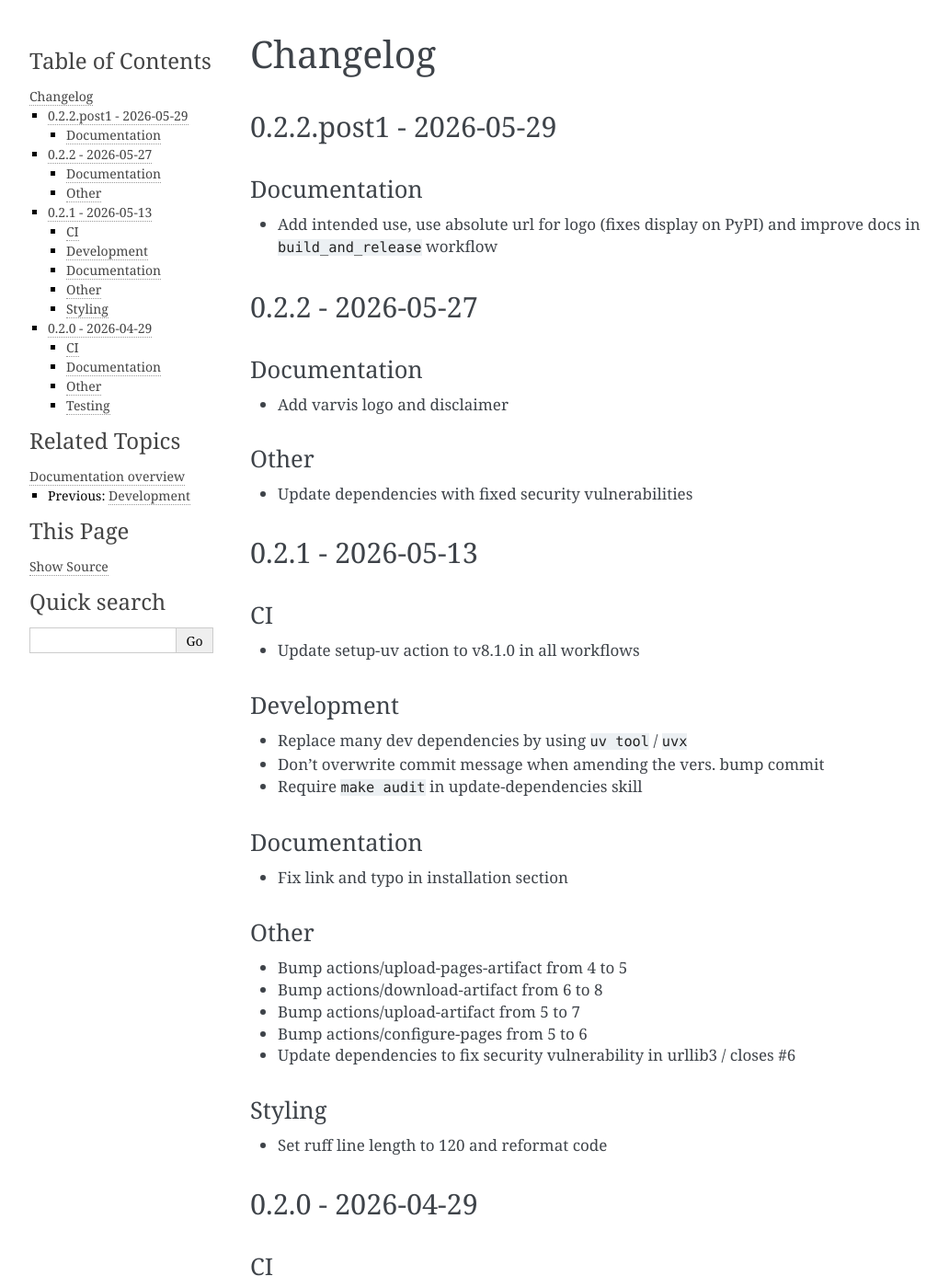
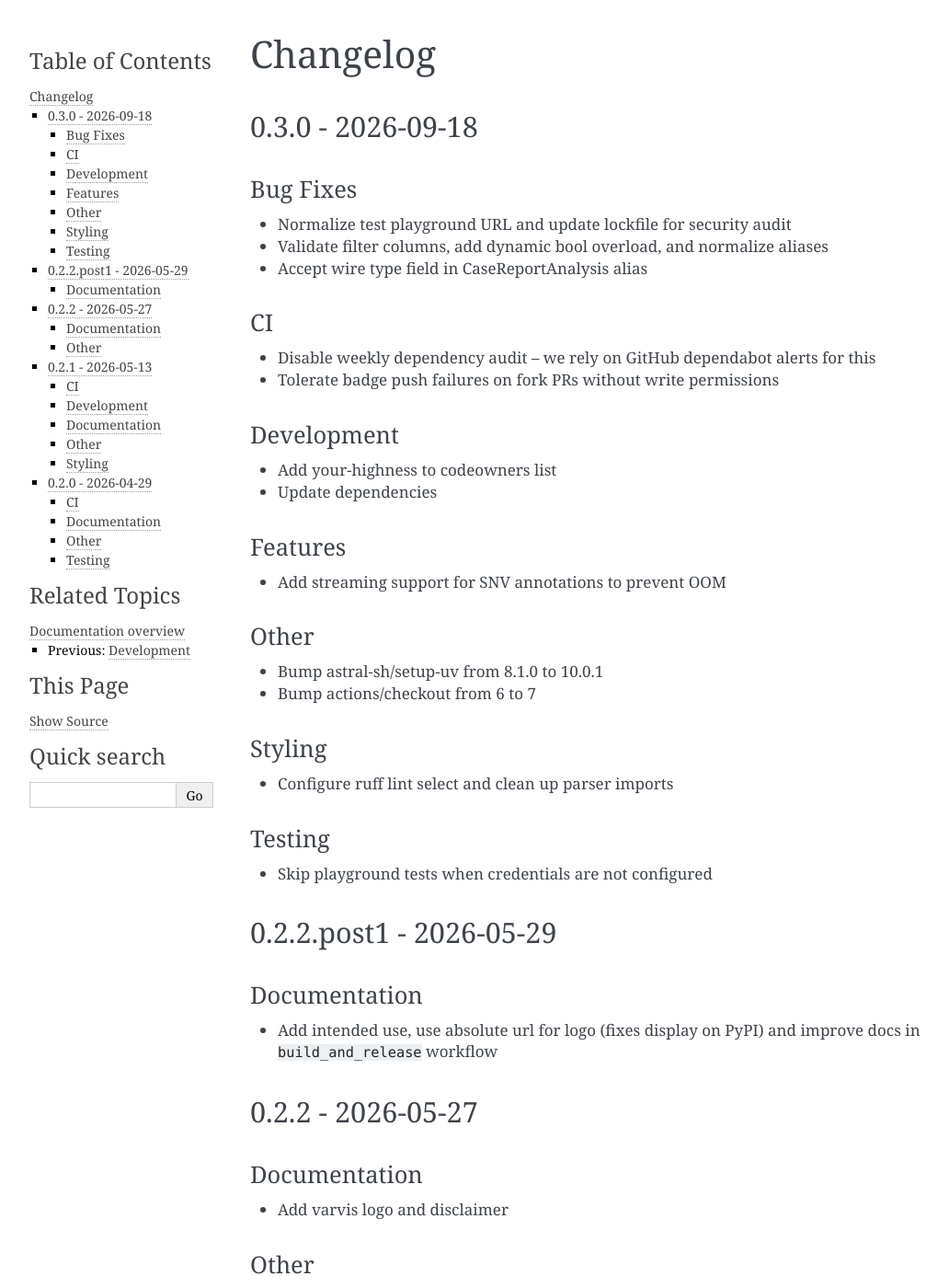
Before and after one commit to LaborBerlin/varvis-connector, a Sphinx documentation site: the page built from docs/source/changelog.rst, in a window 1280 px wide and 1400 px high. Shown: the whole window at 92% size, without its empty margins (68-1100 px from the left). Built offline with Sphinx 7.4.7, drawn with Linux system fonts in a browser that asks for light colours.

Commit message:
build(deps): update dependencies

```diff
--- a/docs/source/changelog.rst
+++ b/docs/source/changelog.rst
@@ -1,5 +1,50 @@
 Changelog
 =========
+
+.. _030---2026-09-18:
+
+0.3.0 - 2026-09-18
+------------------
+
+Bug Fixes
+~~~~~~~~~
+
+- Normalize test playground URL and update lockfile for security audit
+- Validate filter columns, add dynamic bool overload, and normalize aliases
+- Accept wire type field in CaseReportAnalysis alias
+
+CI
+~~
+
+- Disable weekly dependency audit -- we rely on GitHub dependabot alerts for this
+- Tolerate badge push failures on fork PRs without write permissions
+
+Development
+~~~~~~~~~~~
+
+- Add your-highness to codeowners list
+- Update dependencies
+
+Features
+~~~~~~~~
+
+- Add streaming support for SNV annotations to prevent OOM
+
+Other
+~~~~~
+
+- Bump astral-sh/setup-uv from 8.1.0 to 10.0.1
+- Bump actions/checkout from 6 to 7
+
+Styling
+~~~~~~~
+
+- Configure ruff lint select and clean up parser imports
+
+Testing
+~~~~~~~
+
+- Skip playground tests when credentials are not configured
 
 .. _022post1---2026-05-29:
 
@@ -23,6 +68,8 @@ Documentation
 
 - Add varvis logo and disclaimer
 
+.. _other-1:
+
 Other
 ~~~~~
 
@@ -33,10 +80,14 @@ Other
 0.2.1 - 2026-05-13
 ------------------
 
+.. _ci-1:
+
 CI
 ~~
 
 - Update setup-uv action to v8.1.0 in all workflows
+
+.. _development-1:
 
 Development
 ~~~~~~~~~~~
@@ -62,6 +113,8 @@ Other
 - Bump actions/upload-artifact from 5 to 7
 - Bump actions/configure-pages from 5 to 6
 - Update dependencies to fix security vulnerability in urllib3 / closes #6
+
+.. _styling-1:
 
 Styling
 ~~~~~~~
@@ -88,7 +141,7 @@ Documentation
 
 - Add GPLv3 license and respective notes
 
-.. _other-2:
+.. _other-3:
 
 Other
 ~~~~~
@@ -96,6 +149,8 @@ Other
 - Squash git history to create first public release
 - Set up AI assistance by providing AGENTS.md and ``update-dependencies`` skill
 
+.. _testing-1:
+
 Testing
 ~~~~~~~
 
```
Also changed, not shown: other parts of docs/source/changelog.rst (+2 -2 lines), CHANGELOG.md (+35 -0 lines), pyproject.toml (+4 -4 lines), .agents/research.md, .pre-commit-config.yaml, 1 other file.
